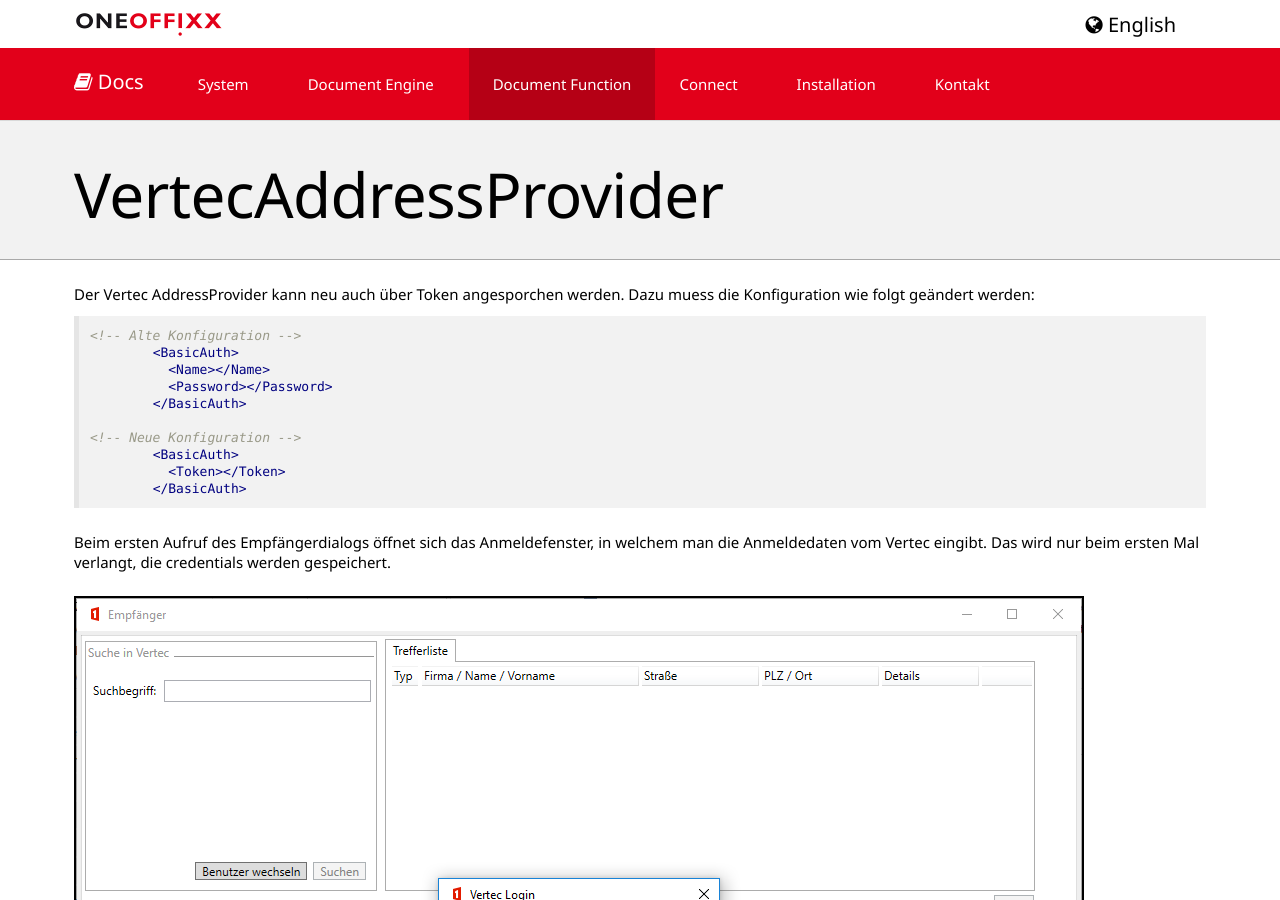
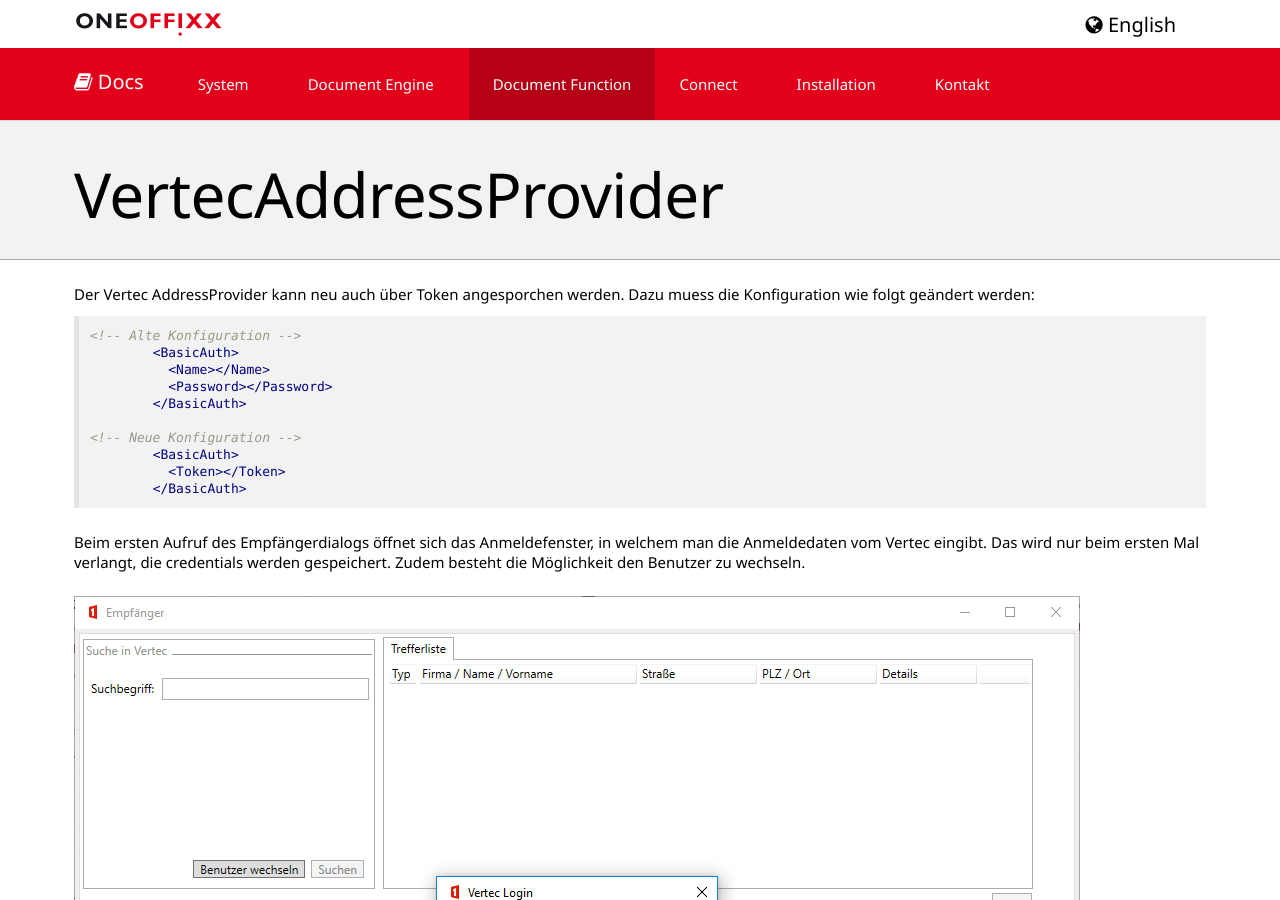
Before and after one commit to primesoft-group/oneoffixx-docs, a Jekyll site: the page built from _pages/docfunc/de/df-ap-vertec.md, in a window 1280 px wide and 900 px high. Built offline with Jekyll 4.4.1, drawn with Linux system fonts in a browser that asks for light colours; nearby versions of some CDN libraries; some web fonts are replaced.

Commit message:
updated content

````diff
--- a/_pages/docfunc/de/df-ap-vertec.md
+++ b/_pages/docfunc/de/df-ap-vertec.md
@@ -20,8 +20,9 @@
 ```
 
 Beim ersten Aufruf des Empfängerdialogs öffnet sich das Anmeldefenster, in welchem man die Anmeldedaten vom Vertec eingibt. Das wird nur beim ersten Mal verlangt, die credentials werden gespeichert.
+Zudem besteht die Möglichkeit den Benutzer zu wechseln.
 
-![x]({{ site.baseurl }}/assets/content-images/docfunc/de/VertecTokenLogin.PNG){:   style="border:2px solid black;"}
+![x]({{ site.baseurl }}/assets/content-images/docfunc/de/VertecTokenLogin.PNG)
 
 ```xml
 <!-- Vertec address provider -->
````
